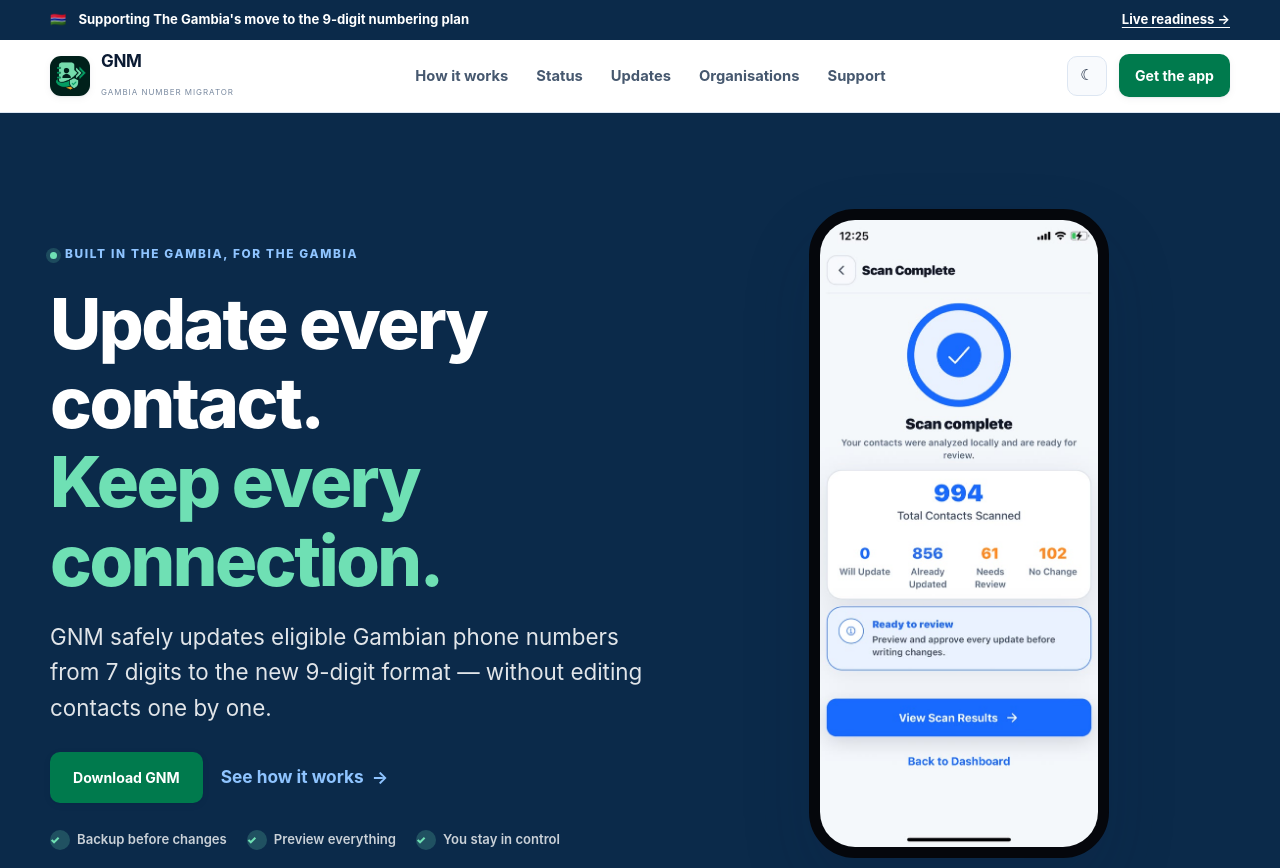
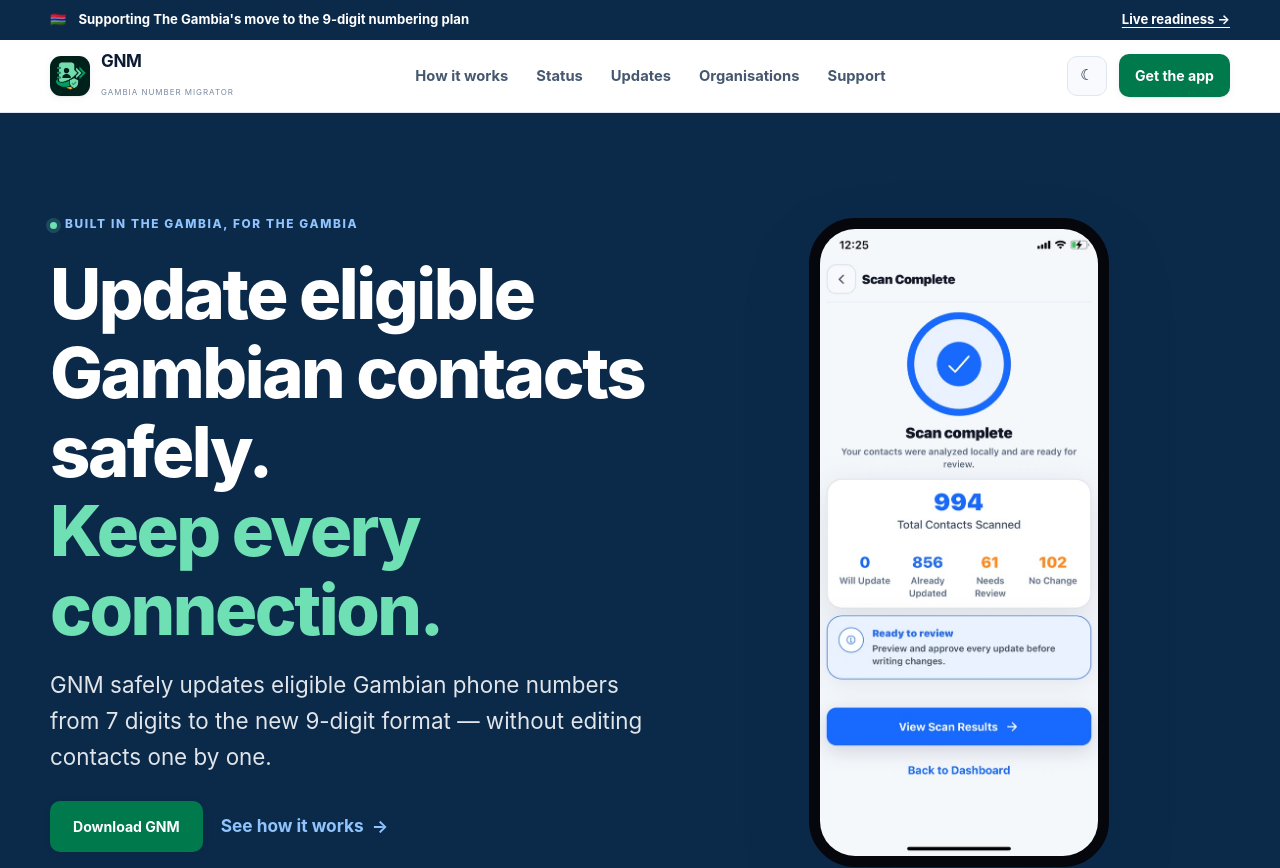
Before and after one commit to Ous39/gambia-number-migrator, a React (Vite) app in the folder apps/web/: page / in a window 1280 px wide. Shown: the top 868 px of the page. Built offline with nearby package versions, Linux system fonts and the light colour scheme; no server answers.

Commit message:
Update hero section heading for clarity
Update every contact.

Signed-off-by: Ousman Jallow <64721276+Ous39@users.noreply.github.com>

```diff
--- a/apps/web/src/pages/Home.tsx
+++ b/apps/web/src/pages/Home.tsx
@@ -63,7 +63,7 @@
         <div className="container hero-grid">
           <div>
             <span className="eyebrow">Built in The Gambia, for The Gambia</span>
-            <h1>Update every contact.<br /><em>Keep every connection.</em></h1>
+            <h1>Update eligible Gambian contacts safely.<br /><em>Keep every connection.</em></h1>
             <p className="lead">GNM safely updates eligible Gambian phone numbers from 7 digits to the new 9-digit format — without editing contacts one by one.</p>
             <div className="hero-cta">
               <a className="btn" href="#download">Download GNM</a>
```
